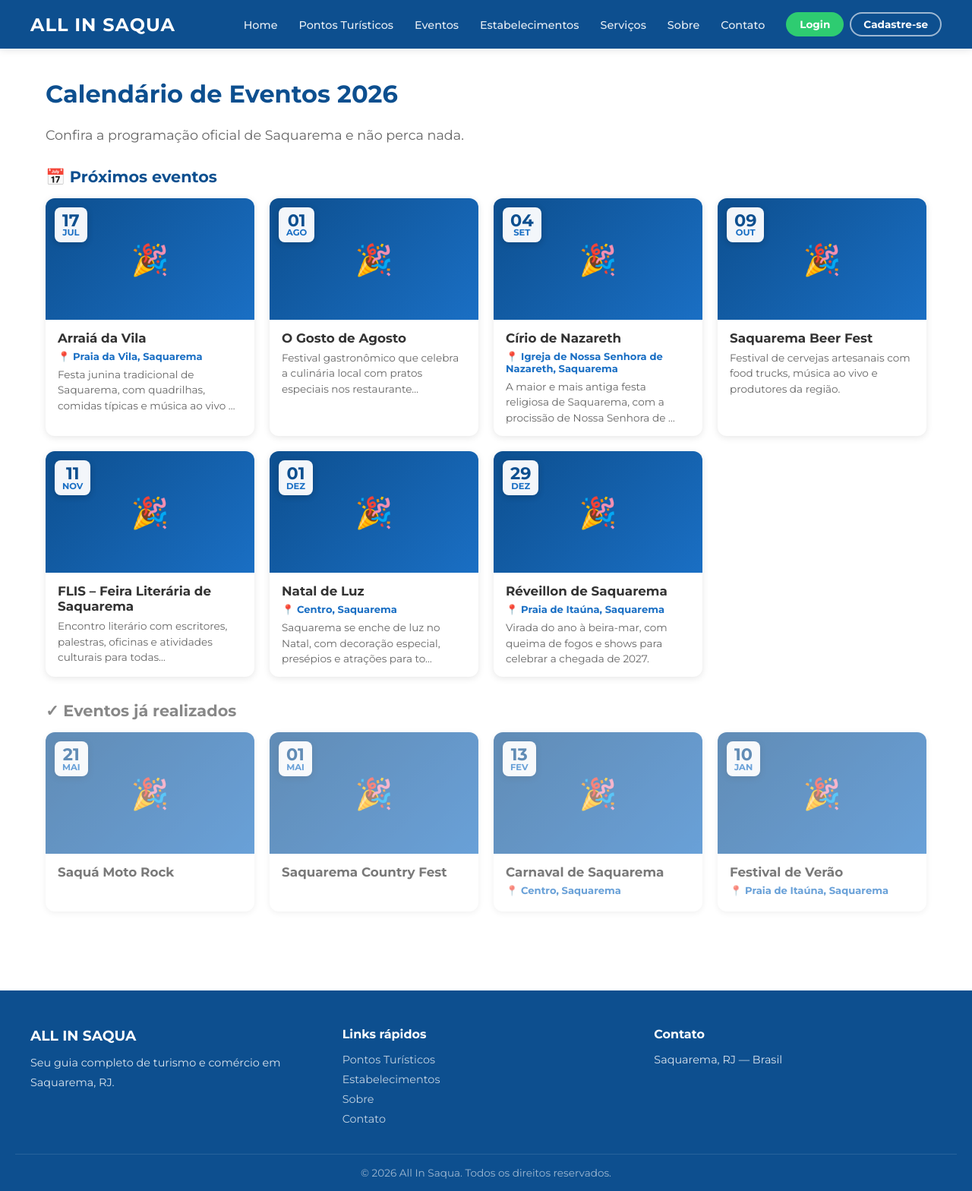
After one commit to yuristefan10/allin-saqua-django, a Django app: page /eventos/ in a window 1280 px wide. The commit adds this page. Shown: the whole page at 76% size. Run offline with Django 5.2, Linux system fonts and the light colour scheme; data comes from the database, SQL or seed files in the repository.

Commit message:
Add events calendar page + event detail with map/directions; nav link and home links

```diff
--- a/portal/models.py
+++ b/portal/models.py
@@ -255,7 +255,11 @@ class Reserva(models.Model):
 
 class Evento(models.Model):
     titulo         = models.CharField(max_length=100)
-    descricao_curta= models.CharField(max_length=255, blank=True)
+    descricao_curta= models.CharField(max_length=255, blank=True, verbose_name='Descrição curta')
+    descricao      = models.TextField(blank=True, verbose_name='Descrição completa',
+                                      help_text='Texto detalhado exibido na página do evento.')
+    local          = models.CharField(max_length=200, blank=True, verbose_name='Local',
+                                      help_text='Endereço ou local do evento, ex.: "Praia de Itaúna, Saquarema". Usado para o mapa.')
     data_evento    = models.DateField(blank=True, null=True)
     imagem         = models.ImageField(upload_to='eventos/', blank=True, null=True, validators=[validate_image_extension])
     link_externo   = models.URLField(max_length=255, blank=True)
@@ -264,6 +268,7 @@ class Evento(models.Model):
     class Meta:
         verbose_name = 'Evento'
         verbose_name_plural = 'Eventos'
+        ordering = ['data_evento']
 
     def __str__(self):
         return self.titulo
--- a/portal/urls.py
+++ b/portal/urls.py
@@ -6,6 +6,9 @@ urlpatterns = [
     path('sobre/', views.sobre, name='sobre'),
     path('contato/', views.contato, name='contato'),
     path('servicos/', views.servicos, name='servicos'),
+
+    path('eventos/', views.eventos, name='eventos'),
+    path('eventos/<int:pk>/', views.detalhe_evento, name='detalhe_evento'),
 
     path('turismo/', views.turismo, name='turismo'),
     path('turismo/<int:pk>/', views.detalhe_ponto, name='detalhe_ponto'),
--- a/portal/views.py
+++ b/portal/views.py
@@ -26,6 +26,24 @@ def index(request):
         'evento_destaque': evento_destaque,
         'outros_eventos': outros_eventos,
     })
+
+
+def eventos(request):
+    from django.utils import timezone
+    hoje = timezone.now().date()
+    proximos = Evento.objects.filter(data_evento__gte=hoje).order_by('data_evento')
+    passados = Evento.objects.filter(data_evento__lt=hoje).order_by('-data_evento')
+    sem_data = Evento.objects.filter(data_evento__isnull=True).order_by('titulo')
+    return render(request, 'portal/eventos.html', {
+        'proximos': proximos,
+        'passados': passados,
+        'sem_data': sem_data,
+    })
+
+
+def detalhe_evento(request, pk):
+    evento = get_object_or_404(Evento, pk=pk)
+    return render(request, 'portal/detalhe_evento.html', {'evento': evento})
 
 
 def sobre(request):
--- a/static/css/style.css
+++ b/static/css/style.css
@@ -290,6 +290,33 @@ img { max-width: 100%; height: auto; display: block; }
 .evento-data-sm { font-size: .75rem; color: var(--azul); font-weight: 600; display: block; margin-bottom: 3px; }
 .evento-banner-info p { font-size: .78rem; color: #777; line-height: 1.4; margin-bottom: 4px; }
 
+/* ── Página de Eventos ── */
+.eventos-secao-titulo { font-size: 1.3rem; color: var(--azul-escuro); margin: 32px 0 16px; }
+.eventos-secao-titulo.eventos-passados { color: #888; }
+.eventos-grid { display: grid; grid-template-columns: repeat(auto-fill, minmax(260px, 1fr)); gap: 20px; }
+.evento-card { display: flex; flex-direction: column; background: var(--branco); border-radius: 12px; overflow: hidden; box-shadow: var(--sombra); transition: transform .2s; }
+.evento-card:hover { transform: translateY(-4px); text-decoration: none; }
+.evento-card--passado { opacity: .65; }
+.evento-card-img { position: relative; height: 160px; }
+.evento-card-img img { width: 100%; height: 100%; object-fit: cover; }
+.evento-card-placeholder { width: 100%; height: 100%; background: linear-gradient(135deg, var(--azul-escuro), var(--azul)); display: flex; align-items: center; justify-content: center; font-size: 2.5rem; }
+.evento-card-data { position: absolute; top: 12px; left: 12px; background: rgba(255,255,255,.95); border-radius: 8px; padding: 6px 10px; text-align: center; box-shadow: 0 2px 8px rgba(0,0,0,.2); line-height: 1; }
+.evento-card-data .dia { display: block; font-size: 1.4rem; font-weight: 700; color: var(--azul-escuro); }
+.evento-card-data .mes { display: block; font-size: .72rem; text-transform: uppercase; color: var(--azul); font-weight: 600; }
+.evento-card-body { padding: 14px 16px; flex: 1; }
+.evento-card-body h3 { font-size: 1.05rem; color: var(--texto); margin-bottom: 6px; }
+.evento-card-local { font-size: .82rem; color: var(--azul); font-weight: 600; margin-bottom: 6px; }
+.evento-card-desc { font-size: .85rem; color: #666; line-height: 1.5; }
+
+/* ── Detalhe do evento ── */
+.evento-meta { display: flex; flex-wrap: wrap; gap: 16px; margin-top: 8px; }
+.evento-meta-item { font-size: .95rem; color: var(--azul); font-weight: 600; }
+.evento-mapa-section { border-top: 2px solid var(--cinza-medio); padding-top: 32px; margin-top: 32px; }
+.evento-mapa-section h2 { margin-bottom: 16px; color: var(--azul-escuro); }
+.evento-hero--link { display: block; }
+.evento-hero--link:hover { text-decoration: none; }
+.evento-hero--link .evento-hero-body h3 { color: var(--azul-escuro); }
+
 /* ── Busca ── */
 .busca-form { margin-bottom: 20px; }
 .busca-bar { display: flex; gap: 8px; flex-wrap: wrap; }
--- a/templates/portal/base.html
+++ b/templates/portal/base.html
@@ -24,6 +24,7 @@
             <ul class="nav-list">
                 <li><a href="{% url 'index' %}">Home</a></li>
                 <li><a href="{% url 'turismo' %}">Pontos Turísticos</a></li>
+                <li><a href="{% url 'eventos' %}">Eventos</a></li>
                 <li class="dropdown">
                     <a href="{% url 'lojas' %}" class="dropdown-link">Estabelecimentos</a>
                     <button class="submenu-toggle" aria-label="Abrir submenu">▾</button>
--- /dev/null
+++ b/templates/portal/eventos.html
@@ -0,0 +1,82 @@
+{% extends 'portal/base.html' %}
+{% block title %}Calendário de Eventos 2026 — ALL IN SAQUA{% endblock %}
+
+{% block content %}
+<div class="container page-content">
+    <h1 class="page-title">Calendário de Eventos 2026</h1>
+    <p class="subtitulo">Confira a programação oficial de Saquarema e não perca nada.</p>
+
+    {% if proximos %}
+    <h2 class="eventos-secao-titulo">📅 Próximos eventos</h2>
+    <div class="eventos-grid">
+        {% for ev in proximos %}
+        <a href="{% url 'detalhe_evento' ev.pk %}" class="evento-card">
+            <div class="evento-card-img">
+                {% if ev.imagem %}
+                    <img src="{{ ev.imagem.url }}" alt="{{ ev.titulo }}" loading="lazy">
+                {% else %}
+                    <div class="evento-card-placeholder">🎉</div>
+                {% endif %}
+                {% if ev.data_evento %}
+                <div class="evento-card-data">
+                    <span class="dia">{{ ev.data_evento|date:"d" }}</span>
+                    <span class="mes">{{ ev.data_evento|date:"M" }}</span>
+                </div>
+                {% endif %}
+            </div>
+            <div class="evento-card-body">
+                <h3>{{ ev.titulo }}</h3>
+                {% if ev.local %}<p class="evento-card-local">📍 {{ ev.local }}</p>{% endif %}
+                {% if ev.descricao_curta %}<p class="evento-card-desc">{{ ev.descricao_curta|truncatechars:90 }}</p>{% endif %}
+            </div>
+        </a>
+        {% endfor %}
+    </div>
+    {% endif %}
+
+    {% if sem_data %}
+    <h2 class="eventos-secao-titulo">🗓️ Datas a confirmar</h2>
+    <div class="eventos-grid">
+        {% for ev in sem_data %}
+        <a href="{% url 'detalhe_evento' ev.pk %}" class="evento-card">
+            <div class="evento-card-img">
+                {% if ev.imagem %}<img src="{{ ev.imagem.url }}" alt="{{ ev.titulo }}" loading="lazy">{% else %}<div class="evento-card-placeholder">🎉</div>{% endif %}
+            </div>
+            <div class="evento-card-body">
+                <h3>{{ ev.titulo }}</h3>
+                {% if ev.local %}<p class="evento-card-local">📍 {{ ev.local }}</p>{% endif %}
+                {% if ev.descricao_curta %}<p class="evento-card-desc">{{ ev.descricao_curta|truncatechars:90 }}</p>{% endif %}
+            </div>
+        </a>
+        {% endfor %}
+    </div>
+    {% endif %}
+
+    {% if passados %}
+    <h2 class="eventos-secao-titulo eventos-passados">✓ Eventos já realizados</h2>
+    <div class="eventos-grid">
+        {% for ev in passados %}
+        <a href="{% url 'detalhe_evento' ev.pk %}" class="evento-card evento-card--passado">
+            <div class="evento-card-img">
+                {% if ev.imagem %}<img src="{{ ev.imagem.url }}" alt="{{ ev.titulo }}" loading="lazy">{% else %}<div class="evento-card-placeholder">🎉</div>{% endif %}
+                {% if ev.data_evento %}
+                <div class="evento-card-data">
+                    <span class="dia">{{ ev.data_evento|date:"d" }}</span>
+                    <span class="mes">{{ ev.data_evento|date:"M" }}</span>
+                </div>
+                {% endif %}
+            </div>
+            <div class="evento-card-body">
+                <h3>{{ ev.titulo }}</h3>
+                {% if ev.local %}<p class="evento-card-local">📍 {{ ev.local }}</p>{% endif %}
+            </div>
+        </a>
+        {% endfor %}
+    </div>
+    {% endif %}
+
+    {% if not proximos and not sem_data and not passados %}
+    <p class="sem-conteudo">Nenhum evento cadastrado ainda.</p>
+    {% endif %}
+</div>
+{% endblock %}
```
Also changed, not shown: portal/admin.py (+9 -1 lines), templates/portal/detalhe_evento.html (added, +56 -0 lines), templates/portal/index.html (+9 -8 lines), portal/migrations/0006_alter_evento_options_evento_descricao_evento_local_and_more.py (added), portal/migrations/0007_eventos_locais.py (added).
